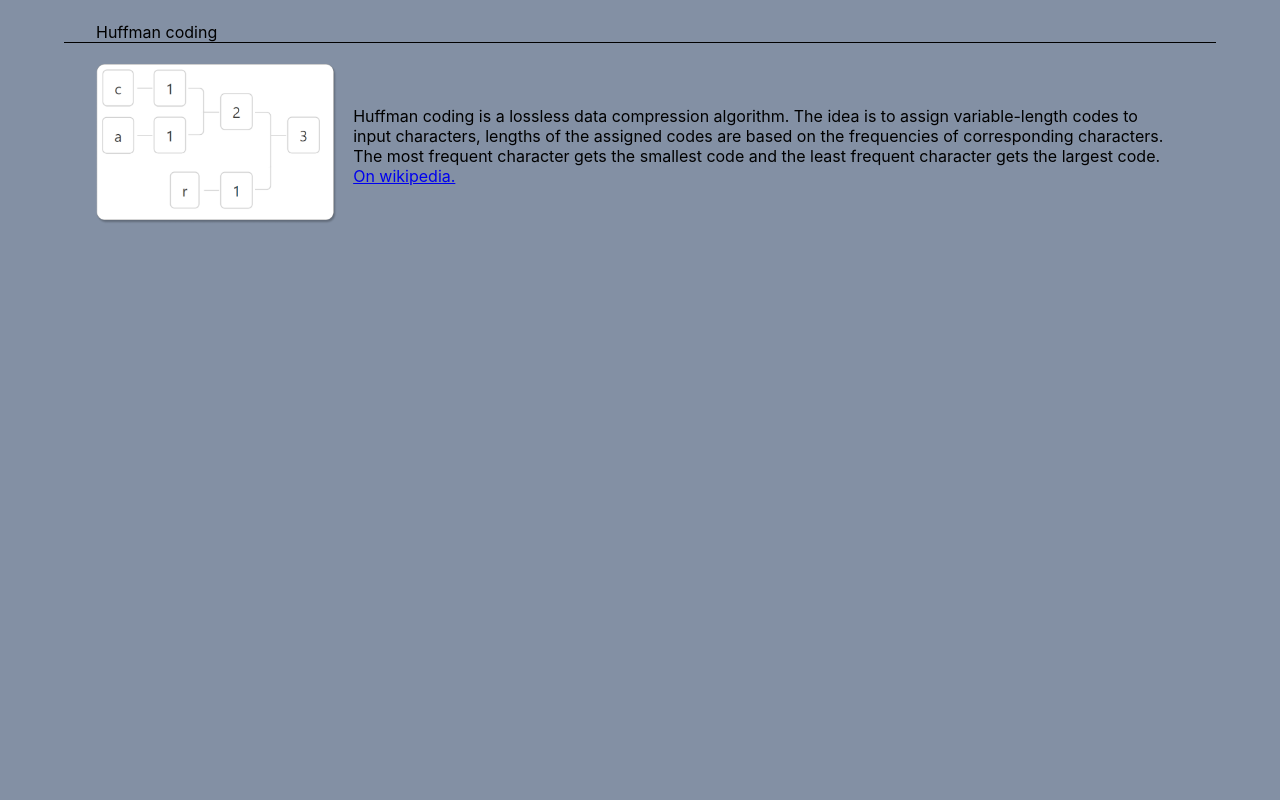
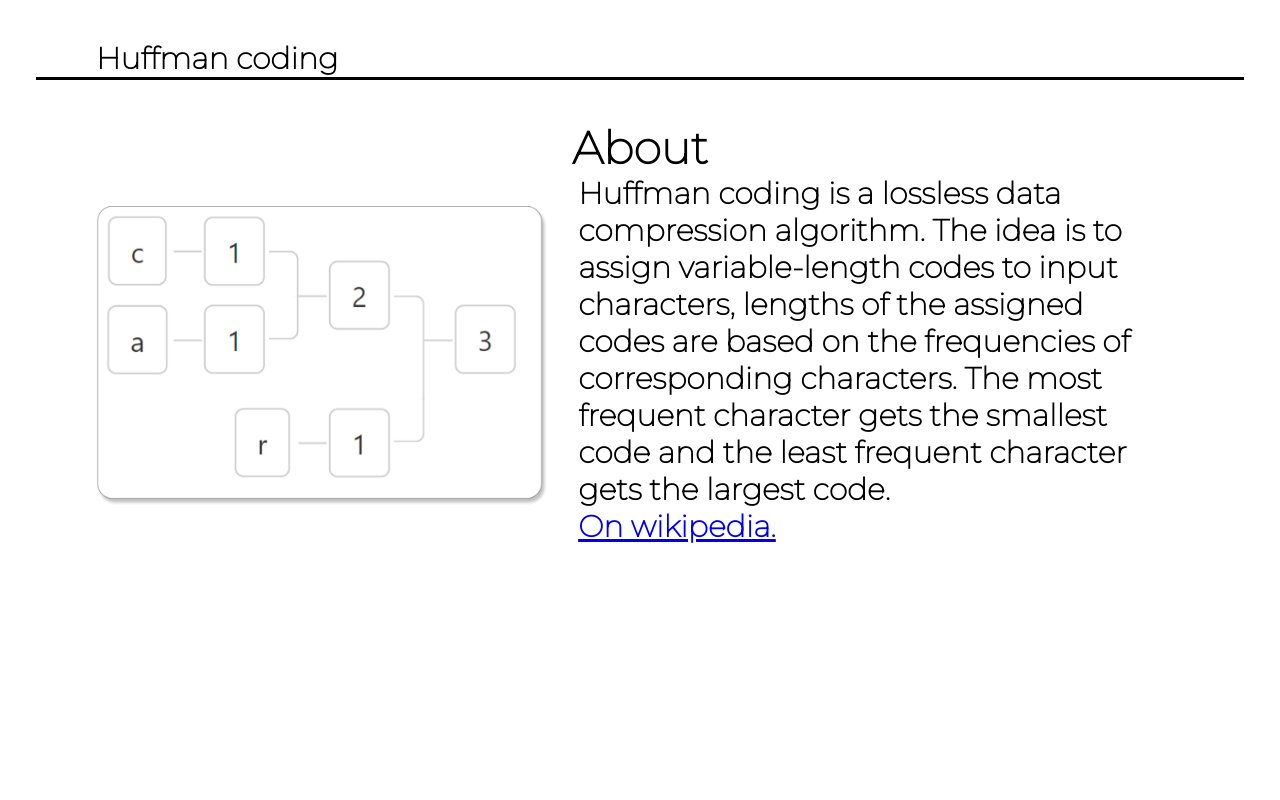
Before and after one commit to GTFTT/HuffmanCoding, a React (Create React App) app: page / in a window 1280 px wide. Shown: the top 800 px of the page. Built offline with nearby package versions, Linux system fonts and the light colour scheme.

Commit message:
Overall style improved

```diff
--- a/public/index.html
+++ b/public/index.html
@@ -9,6 +9,9 @@
       name="description"
       content="Web site created using create-react-app"
     />
+    <style>
+      @import url('https://fonts.googleapis.com/css2?family=Montserrat:wght@100&display=swap');
+    </style>
     <link rel="apple-touch-icon" href="%PUBLIC_URL%/logo192.png" />
     <!--
       manifest.json provides metadata used when your web app is installed on a
--- a/src/components/AboutHuffman/index.js
+++ b/src/components/AboutHuffman/index.js
@@ -5,6 +5,10 @@
 
 function AboutHuffman() {
     return (
+        <div>
+            <div className={Styles.title}>
+                About
+            </div>
             <div className={Styles.mainCont}>
                 <div>
                     <img className={Styles.huffmanTreeImage} src={ HuffmanImage } alt="" />
@@ -18,6 +22,8 @@
                     <a href={ "https://en.wikipedia.org/wiki/Huffman_coding" }>On wikipedia.</a>
                 </div>
             </div>
+        </div>
+
     );
 }
 
--- a/src/components/AboutHuffman/styles.module.css
+++ b/src/components/AboutHuffman/styles.module.css
@@ -10,6 +10,13 @@
     height: 10em;
 }
 
+.title {
+    font-weight: bold;
+    font-size: 1.5em;
+    display: flex;
+    justify-content: center;
+}
+
 .text {
     width: 50%;
     padding: 0 1em;
--- a/src/index.css
+++ b/src/index.css
@@ -2,14 +2,13 @@
   background-color: #8390A4;
   padding: 0;
   margin: 0;
-  font-family: -apple-system, BlinkMacSystemFont, 'Segoe UI', 'Roboto', 'Oxygen',
-    'Ubuntu', 'Cantarell', 'Fira Sans', 'Droid Sans', 'Helvetica Neue',
-    sans-serif;
+  font-family: 'Montserrat', sans-serif;
   -webkit-font-smoothing: antialiased;
   -moz-osx-font-smoothing: grayscale;
   box-sizing: border-box;
-  background-color: #8390A4;
-  min-height: 100vh;
+  font-size: 30px;
+  font-weight: bolder;
+  background-color: white;
 }
 
 code {
```
Also changed, not shown: src/components/AboutHuffman/images/HuffmanImage.png. Lines whose indentation alone changed are shown as unchanged.
